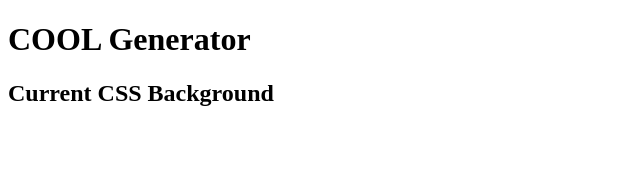
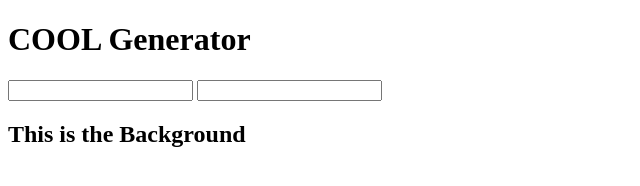
Before and after one commit to rizalshmbg/background-generator, a plain HTML site: page index.html in a window 1280 px wide. Shown: the whole page, without its empty margins (0-640 px from the left). Drawn offline with Linux system fonts and the light colour scheme.

Commit message:
changing text

```diff
--- a/index.html
+++ b/index.html
@@ -8,8 +8,10 @@
 </head>
 <body id="gradient">
     <h1>COOL Generator</h1>
-    <h2>Current CSS Background</h2>
-
+    <input class="color1" type="text">
+    <input class="color1" type="text">
+    <h2>This is the Background</h2>
+    <h3></h3>
     <script src="script.js"></script>
 </body>
 </html>
```
